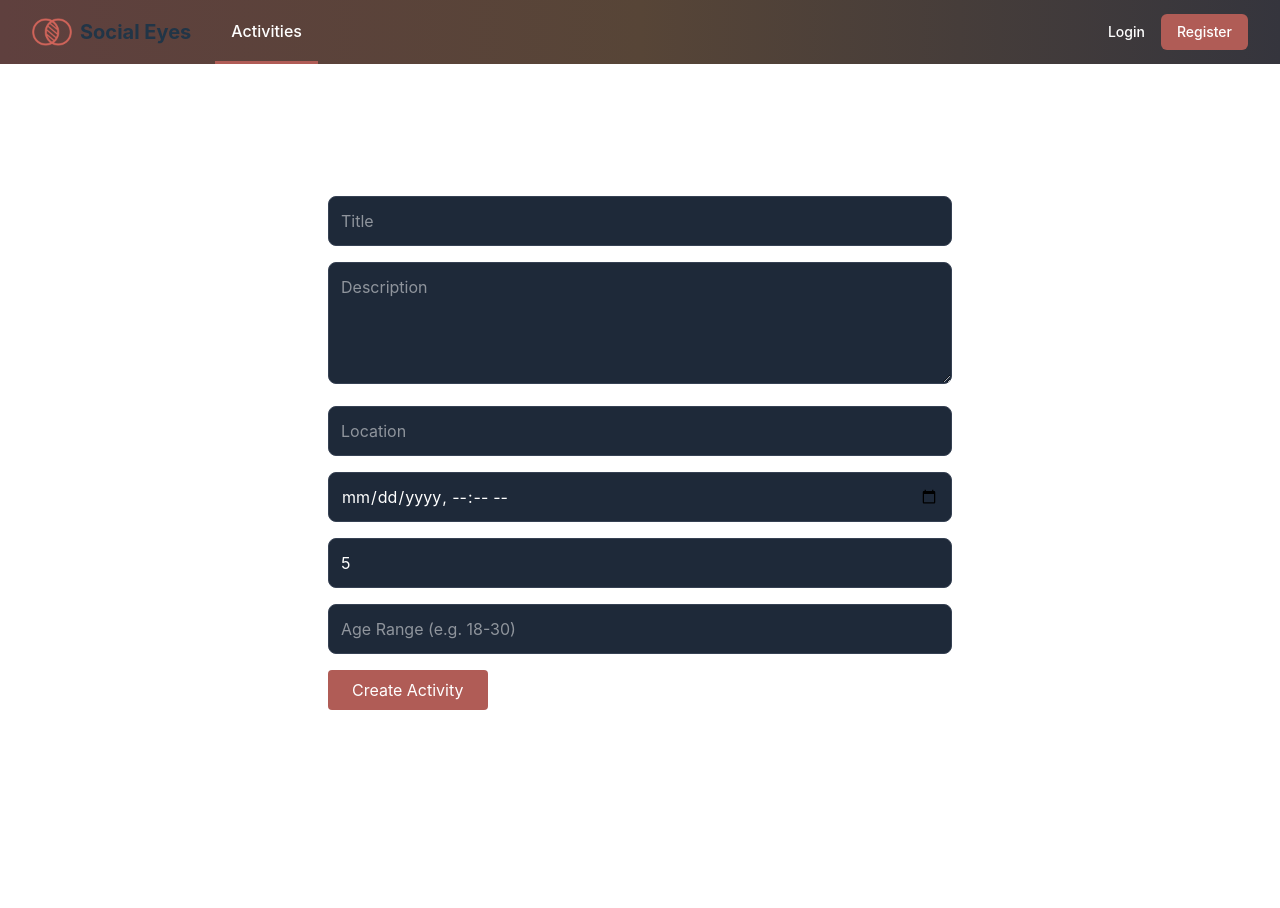
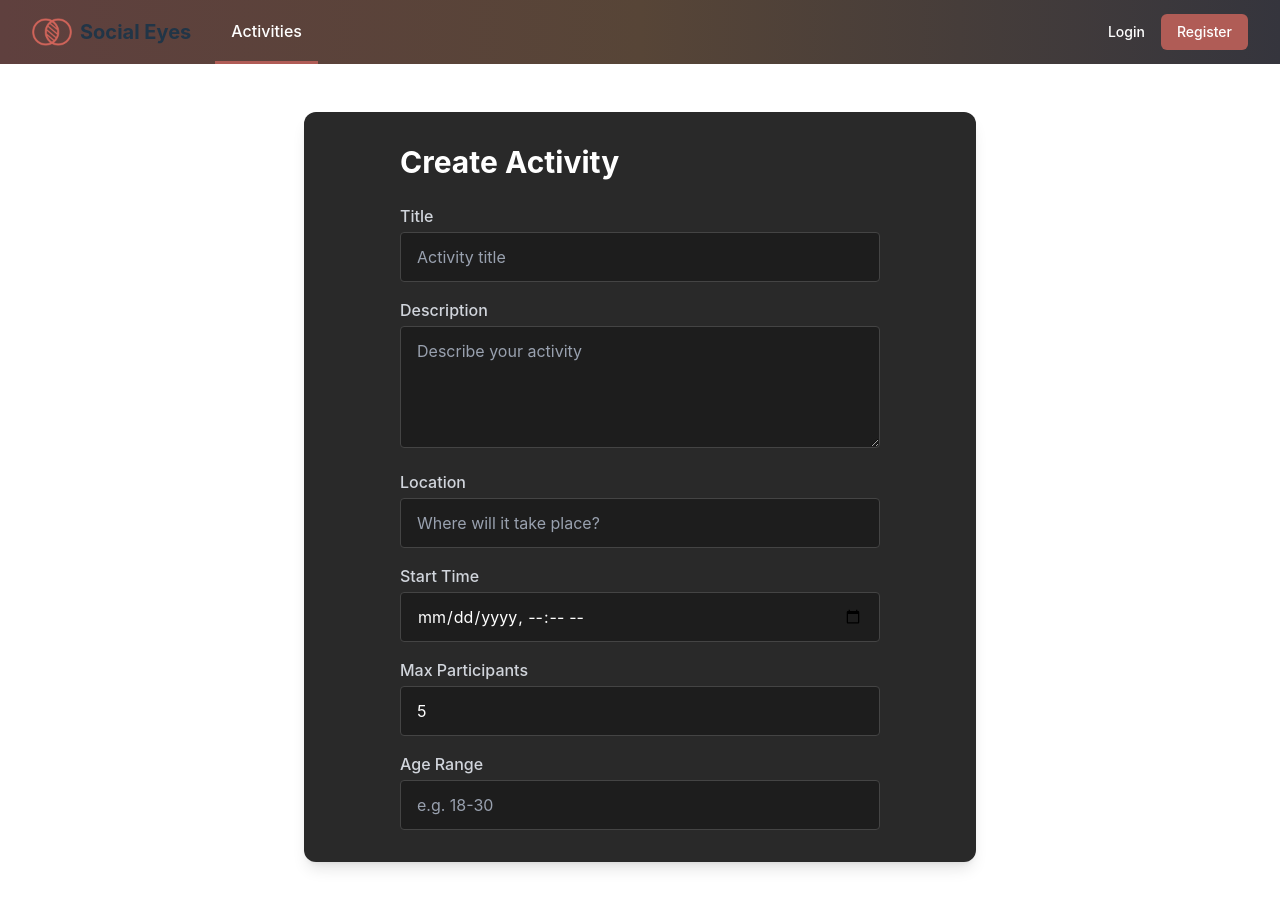
Before and after one commit to tadasmak/socialize_project_frontend, a React (Vite) app: page /activities/new in a window 1280 px wide. Before the commit the page ends 800 px from the top, so only its background shows below. Built offline with nearby package versions, Linux system fonts and the light colour scheme.

Commit message:
Fix ActivityCreate input style according to Login and Register

```diff
--- a/src/pages/ActivityCreate.tsx
+++ b/src/pages/ActivityCreate.tsx
@@ -63,73 +63,91 @@ const ActivityCreate = () => {
   };
 
   return (
-    <div className="max-w-2xl mx-auto p-6 text-white">
+    <div className="card justify-center rounded-xl shadow-lg max-w-2xl mx-auto px-24 py-8 text-white">
       <h2 className="text-3xl font-bold mb-6">Create Activity</h2>
 
       <form onSubmit={handleSubmit} className="space-y-4">
 
+        <div>
+          <label htmlFor="title" className="block mb-1 font-medium text-gray-300">Title</label>
           <input
+            id="title"
             name="title"
-          placeholder="Title"
+            placeholder="Activity title"
             value={form.title}
             onChange={handleChange}
-          className="w-full bg-gray-800 border border-gray-700 rounded-lg p-3"
+            className="w-full px-4 py-3 rounded bg-[#1d1d1d] text-white placeholder-gray-400 border border-[#444] focus:outline-none focus:ring-2 focus:ring-bg-coral"
             required
           />
+        </div>
 
+        <div>
+          <label htmlFor="description" className="block mb-1 font-medium text-gray-300">Description</label>
           <textarea
+            id="description"
             name="description"
-          placeholder="Description"
+            placeholder="Describe your activity"
             value={form.description}
             onChange={handleChange}
             rows={4}
-          className="w-full bg-gray-800 border border-gray-700 rounded-lg p-3"
+            className="w-full px-4 py-3 rounded bg-[#1d1d1d] text-white placeholder-gray-400 border border-[#444] focus:outline-none focus:ring-2 focus:ring-bg-coral"
             required
           />
+        </div>
 
+        <div>
+          <label htmlFor="location" className="block mb-1 font-medium text-gray-300">Location</label>
           <input
+            id="location"
             name="location"
-          placeholder="Location"
+            placeholder="Where will it take place?"
             value={form.location}
             onChange={handleChange}
-          className="w-full bg-gray-800 border border-gray-700 rounded-lg p-3"
+            className="w-full px-4 py-3 rounded bg-[#1d1d1d] text-white placeholder-gray-400 border border-[#444] focus:outline-none focus:ring-2 focus:ring-bg-coral"
             required
           />
+        </div>
 
+        <div>
+          <label htmlFor="start_time" className="block mb-1 font-medium text-gray-300">Start Time</label>
           <input
+            id="start_time"
             type="datetime-local"
             name="start_time"
             value={form.start_time}
             onChange={handleChange}
-          className="w-full bg-gray-800 border border-gray-700 rounded-lg p-3"
+            className="w-full px-4 py-3 rounded bg-[#1d1d1d] text-white placeholder-gray-400 border border-[#444] focus:outline-none focus:ring-2 focus:ring-bg-coral"
             required
+            step="600"
           />
+        </div>
 
+        <div>
+          <label htmlFor="max_participants" className="block mb-1 font-medium text-gray-300">Max Participants</label>
           <input
+            id="max_participants"
             type="number"
             name="max_participants"
             value={form.max_participants}
             onChange={handleChange}
-          className="w-full bg-gray-800 border border-gray-700 rounded-lg p-3"
+            className="w-full px-4 py-3 rounded bg-[#1d1d1d] text-white placeholder-gray-400 border border-[#444] focus:outline-none focus:ring-2 focus:ring-bg-coral"
+            required
+            min={1}
+          />
+        </div>
+
+        <div>
+          <label htmlFor="age_range" className="block mb-1 font-medium text-gray-300">Age Range</label>
+          <input
+            id="age_range"
+            name="age_range"
+            placeholder="e.g. 18-30"
+            value={form.age_range}
+            onChange={handleChange}
+            className="w-full px-4 py-3 rounded bg-[#1d1d1d] text-white placeholder-gray-400 border border-[#444] focus:outline-none focus:ring-2 focus:ring-bg-coral"
             required
           />
-
-        <input
-          name="age_range"
-          placeholder="Age Range (e.g. 18-30)"
-          value={form.age_range}
-          onChange={handleChange}
-          className="w-full bg-gray-800 border border-gray-700 rounded-lg p-3"
-          required
-        />
-
-        <button
-          type="submit"
-          disabled={loading}
-          className="bg-coral text-white px-6 py-2 rounded hover:bg-coral-darker"
-        >
-          {loading ? 'Creating...' : 'Create Activity'}
-        </button>
+        </div>
       </form>
     </div>
   );
```
Lines whose indentation alone changed are shown as unchanged.
